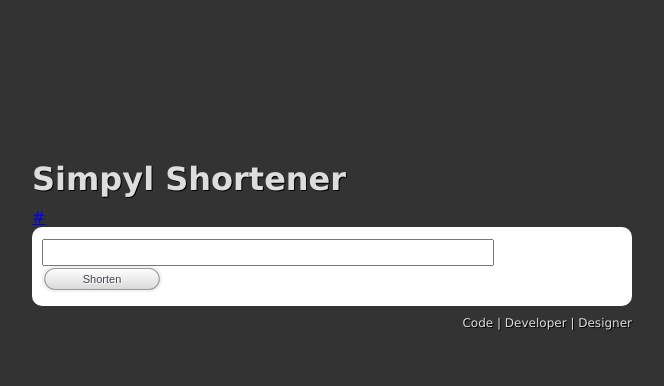
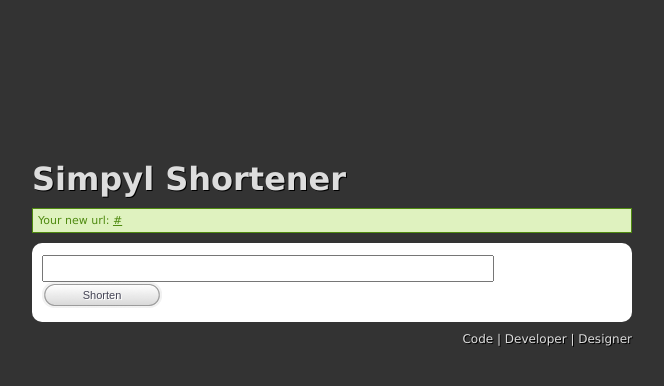
Before and after one commit to excid3/simpyl_shortener, a Django app: template shortener/templates/index.html in a window 1280 px wide. Shown: the top 386 px of the page, without its empty margins (308-972 px from the left). Run offline with Django 3.2, Linux system fonts and the light colour scheme; the template is opened without the code that fills it: most values are stand-ins (such as "Sample title", 1, 10 or a date in 2020).

Commit message:
Caution, new theme may make your girlfriend jealous

```diff
--- a/settings.py
+++ b/settings.py
@@ -48,7 +48,7 @@ USE_I18N = True
 
 # Absolute path to the directory that holds media.
 # Example: "/home/media/media.lawrence.com/"
-MEDIA_ROOT = 'static/'
+MEDIA_ROOT = 'simpyl_shortener/static/'
 
 # URL that handles the media served from MEDIA_ROOT. Make sure to use a
 # trailing slash if there is a path component (optional in other cases).
--- a/shortener/templates/index.html
+++ b/shortener/templates/index.html
@@ -1,23 +1,26 @@
 <!DOCTYPE html PUBLIC "-//W3C//DTD XHTML 1.0 Strict//EN"
 "http://www.w3.org/TR/xhtml1/DTD/xhtml1-strict.dtd">
-<html>
+<html xmlns="http://www.w3.org/1999/xhtml" xml:lang="en" lang="en">
   <head>
     <meta http-equiv="Content-Type" content="text/html; charset=utf-8" />
     <title>simpyl shortener</title>
-    <link href="/static/css/stylesheet.css" rel="stylesheet" type="text/css">
+    <link href="/static/css/stylesheet.css" rel="stylesheet" type="text/css" />
   </head>
   <body>
 
     <h1>Simpyl Shortener</h1>
+
     {% if error %}
         <div id="error">{{error}}</div>
     {% endif %}
+
     {% if new_url %}
-        <a href="{{new_url}}">{{new_url}}</a>
+        <div id="new">Your new url: <a href="{{new_url}}">{{new_url}}</a></div>
     {% endif %}
-    <form name="shortener" method="post">
-        <input type="text" name="url" class="input" />
-        <input type="submit" name="submit" value="Shorten" class="submit">
+
+    <form name="shortener" action="/" method="post">
+        <input type="text" name="url" class="url" />
+        <input type="submit" name="submit" value="Shorten" class="submit" />
         <!--<input type="submit" name="submit" value="Lengthen">-->
     </form>
 
@@ -37,5 +40,5 @@
     pageTracker._trackPageview();
     } catch(err) {}</script>
 
-</body>
+  </body>
 </html>
--- a/static/css/stylesheet.css
+++ b/static/css/stylesheet.css
@@ -19,16 +19,23 @@ form {
 	-moz-border-radius: 10px;
 	-webkit-border-radius: 10px;
 }
-#error {
-	border: 1px solid #D8000C;
-	background-color: #FFBABA;
-	color: #D8000C;
+
+#error, #new {
+	border: 1px solid;
 	font-size: 11px;
 	padding: 5px;
 	margin-bottom: 10px;
 }
+#error {
+	background-color: #FFBABA;
+	color: #D8000C;
+}
+#new , #new a{
+	background-color: #DFF2BF;
+	color: #4F8A10
+}
 
-.input {
+.url {
     padding: .3em;
     width: 440px;
 }
```
